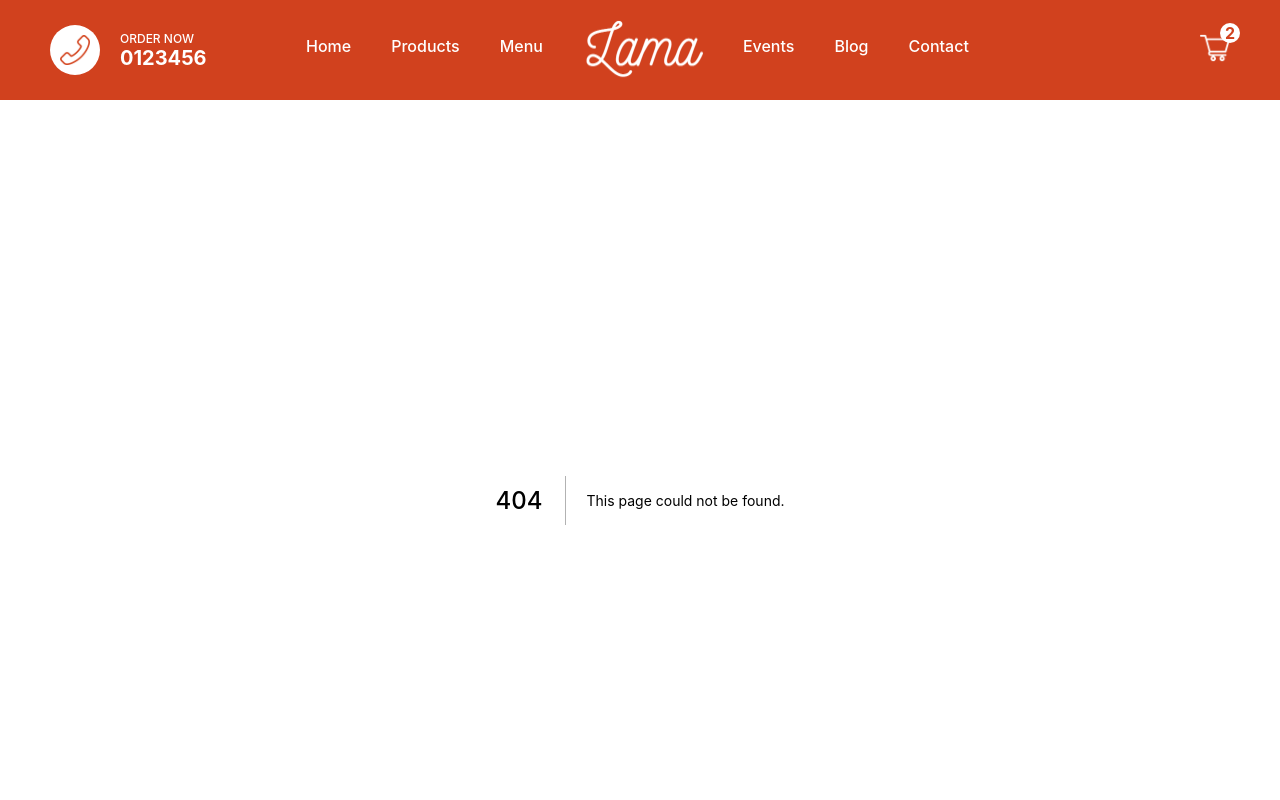
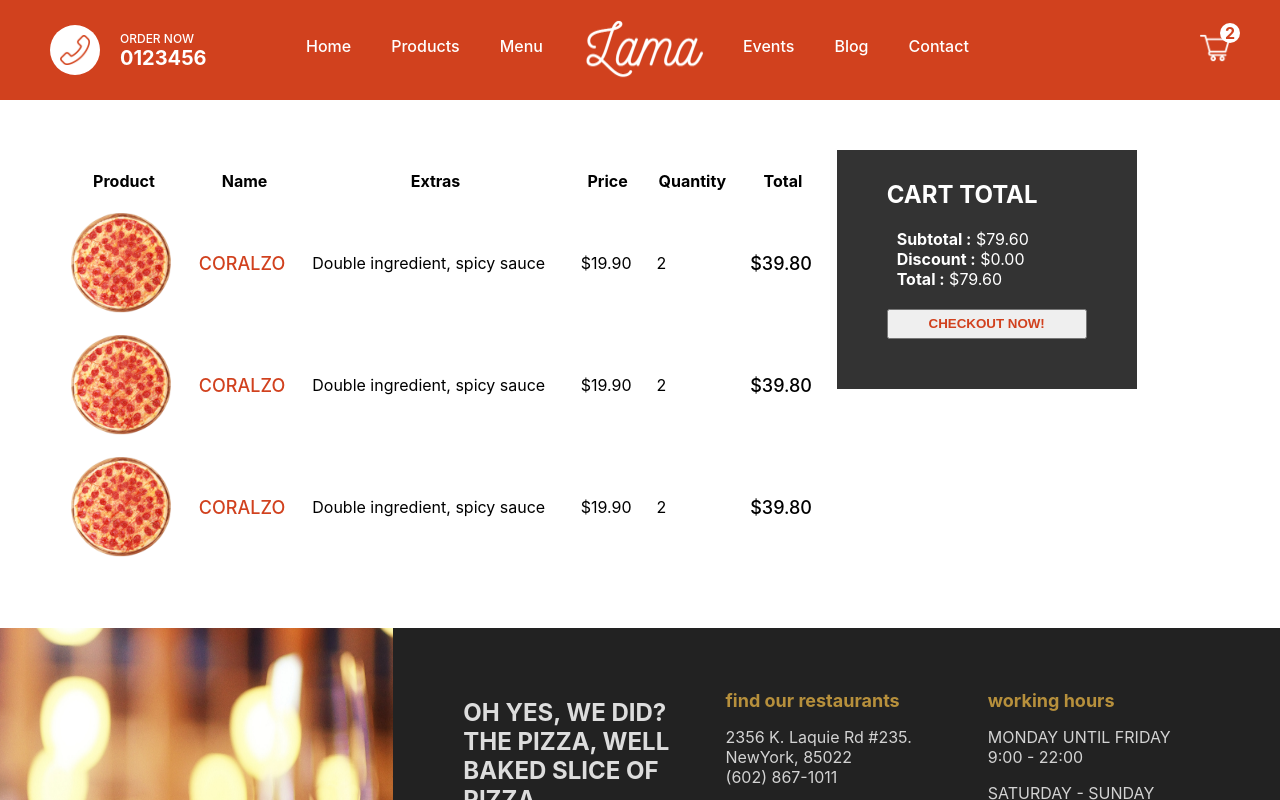
Before and after one commit to MohcineDev/next-recipe-app, a Next.js app: page /cart in a window 1280 px wide. Before the commit this address had no page. Shown: the top 800 px of the page. Built offline with nearby package versions, Linux system fonts and the light colour scheme.

Commit message:
cart page

```diff
--- /dev/null
+++ b/pages/cart.jsx
@@ -0,0 +1,93 @@
+import Image from 'next/image'
+import styles from '../styles/Cart.module.css'
+
+export default function Cart() {
+  return (
+    <div className={styles.container}>
+      <div className={styles.left}>
+      <table className={styles.table}>
+          <thead>
+
+          <tr className={styles.tr}>
+            <th>Product</th>
+            <th>Name</th>
+            <th>Extras</th>
+            <th>Price</th>
+            <th>Quantity</th>
+            <th>Total</th>
+          </tr>
+          </thead>
+          <tr>
+            <td>
+              <div className={styles.imgContainer}>
+                <Image src="/imgs/pizza.png" layout="fill" objectFit="cover" alt="" />
+              </div>
+            </td>
+            <td>
+              <span className={styles.name}>CORALZO</span>
+            </td>
+            <td>
+              <span className={styles.extras}>Double ingredient, spicy sauce</span>
+            </td>
+            <td>
+              <span className={styles.price}>$19.90</span>
+            </td>
+            <td><span className={styles.quantity}>2</span></td>
+            <td><span className={styles.total}>$39.80</span></td>
+          </tr>
+          <tr>
+            <td>
+              <div className={styles.imgContainer}>
+                <Image src="/imgs/pizza.png" layout="fill" objectFit="cover" alt="" />
+              </div>
+            </td>
+            <td>
+              <span className={styles.name}>CORALZO</span>
+            </td>
+            <td>
+              <span className={styles.extras}>Double ingredient, spicy sauce</span>
+            </td>
+            <td>
+              <span className={styles.price}>$19.90</span>
+            </td>
+            <td><span className={styles.quantity}>2</span></td>
+            <td><span className={styles.total}>$39.80</span></td>
+          </tr>
+          <tr>
+            <td>
+              <div className={styles.imgContainer}>
+                <Image src="/imgs/pizza.png" layout="fill" objectFit="cover" alt="" />
+              </div>
+            </td>
+            <td>
+              <span className={styles.name}>CORALZO</span>
+            </td>
+            <td>
+              <span className={styles.extras}>Double ingredient, spicy sauce</span>
+            </td>
+            <td>
+              <span className={styles.price}>$19.90</span>
+            </td>
+            <td><span className={styles.quantity}>2</span></td>
+            <td><span className={styles.total}>$39.80</span></td>
+          </tr>
+        </table>
+      </div>
+      <div className={styles.right}>
+        <div className={styles.wrapper}>
+          <h2 className={styles.title}>CART TOTAL</h2>
+          <div className={styles.totalText}>
+            <b className={styles.totalTextTitle}>Subtotal :</b> $79.60
+          </div>
+          <div className={styles.totalText}>
+            <b className={styles.totalTextTitle}>Discount :</b> $0.00
+          </div>
+          <div className={styles.totalText}>
+            <b className={styles.totalTextTitle}>Total :</b> $79.60
+          </div>
+          <button className={styles.button}>CHECKOUT NOW!</button>
+        </div>
+      </div>
+    </div>
+  )
+}
--- a/styles/Cart.module.css
+++ b/styles/Cart.module.css
@@ -1,3 +1,57 @@
-.container{
+.container {
+    padding: 50px;
+    display: flex;
+}
 
+.left {
+    flex: 2
 }
+
+.right {
+    flex: 1;
+}
+
+.imgContainer {
+    width: 100px;
+    height: 100px;
+    position: relative;
+}
+
+.table{
+    width: 100%;
+    border-spacing: 20px;
+}
+
+.name{
+    font-weight: 500;
+    color: #d1411e;
+    font-size: 18px;
+}
+
+.total{
+    font-weight: 500;
+    font-size: 18px;
+}
+
+.wrapper{
+    width: 90%;
+    max-width: 300px;
+    background-color: #333;
+    padding: 10px 50px 50px;
+    display: flex;
+    flex-direction: column;
+    justify-content: space-between;
+    color: white;
+}
+
+.totalTextTitle{
+    margin-left: 10px;
+}
+
+.button{
+    height: 30px;
+    color: #d1411e;
+    font-weight: bold;
+    cursor: pointer;
+    margin-top: 20px;
+}
```
Also changed, not shown: pages/Cart.jsx (deleted, +0 -9 lines).
